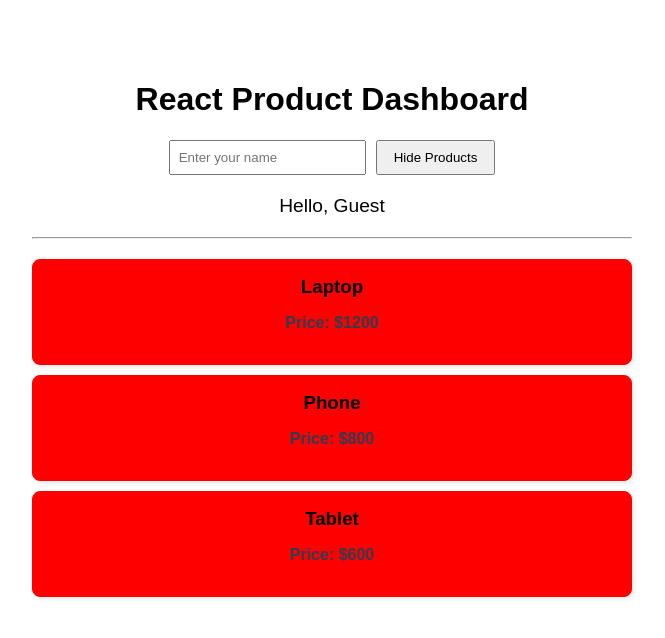
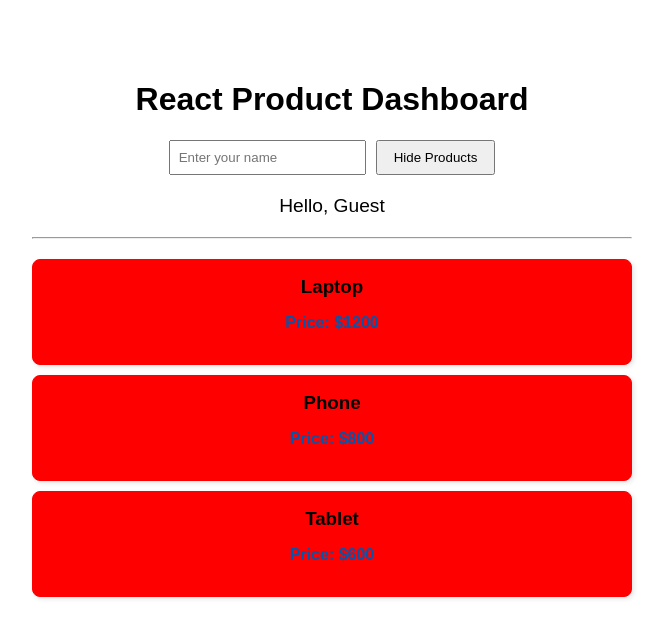
Before and after one commit to AlpBilal/WEBHW5, a React (Vite) app: page / in a window 1280 px wide. Both pictures are taken after a click on the button "Show Products". Shown: the top 638 px of the page, without its empty margins (308-973 px from the left). Built offline with nearby package versions, Linux system fonts and the light colour scheme.

Commit message:
imported react to every jsx file that didnt have it and added a .gitignore to stop node modules

```diff
--- a/src/components/Card.jsx
+++ b/src/components/Card.jsx
@@ -1,3 +1,4 @@
+import React from "react";
 const Card = ({ children }) => {
   const cardStyle = {
     border: '1px solid #ff0000ff',
--- a/src/components/Product.jsx
+++ b/src/components/Product.jsx
@@ -1,10 +1,11 @@
+import React from 'react';
 import Card from './Card';
 
 const Product = ({ title, price }) => {
   return (
     <Card>
       <h3 style={{ margin: '0 0 10px 0' }}>{title}</h3>
-      <p style={{ fontWeight: 'bold', color: '#2c3e50' }}>Price: ${price}</p>
+      <p style={{ fontWeight: 'bold', color: '#0057adff' }}>Price: ${price}</p>
     </Card>
   );
 };
--- a/src/components/ProductList.jsx
+++ b/src/components/ProductList.jsx
@@ -1,3 +1,4 @@
+import React from 'react';
 import Product from './Product';
 
 const ProductList = () => {
```
Also changed, not shown: 2 other files (tests, documents, lock files or other folders).
